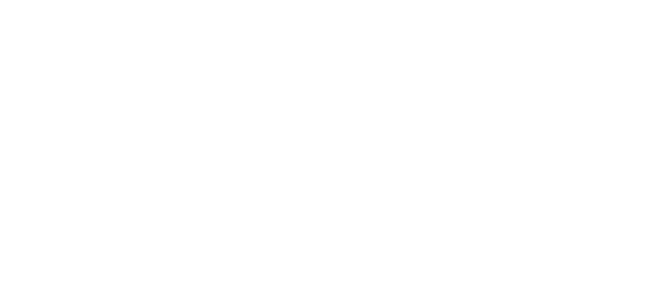
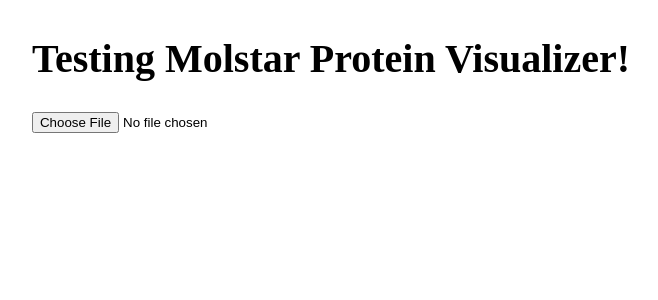
Before and after one commit to patging/ProteinDesigner, a React (Vite) app in the folder src/frontend/: page /test-molstar in a window 1280 px wide. Before the commit this address had no page. Shown: the top 300 px of the page, without its empty margins (309-967 px from the left). Built offline with nearby package versions, Linux system fonts and the light colour scheme.

Commit message:
Testing molstar protein visualizer, updated dependencies

```diff
--- a/src/frontend/package.json
+++ b/src/frontend/package.json
@@ -32,6 +32,7 @@
     "eslint-plugin-react-hooks": "^7.0.1",
     "eslint-plugin-react-refresh": "^0.4.24",
     "globals": "^16.5.0",
+    "sass-embedded": "^1.97.3",
     "typescript": "~5.9.3",
     "typescript-eslint": "^8.48.0",
     "vite": "^7.3.1"
--- a/src/frontend/src/components/AppRouter.tsx
+++ b/src/frontend/src/components/AppRouter.tsx
@@ -2,6 +2,7 @@
 import { LoginForm } from "./LoginForm";
 import { SignUpForm } from "./SignUpForm";
 import { Dashboard } from "./Dashboard";
+import { TestMolstar } from "./TestMolstar";
 
 /**
  * AppRouter
@@ -17,6 +18,7 @@
         <Route path="/login" element={<LoginForm />} />
         <Route path="/signup" element={<SignUpForm />} />
         <Route path="/home" element={<Dashboard />} />
+        <Route path="/test-molstar" element={<TestMolstar />} />
       </Routes>
     </BrowserRouter>
   );
--- a/src/frontend/src/components/Dashboard.tsx
+++ b/src/frontend/src/components/Dashboard.tsx
@@ -106,7 +106,7 @@
         <DashboardLink labelText="Dashboard" linkTo="/home">
           <SpaceDashboardOutlinedIcon />
         </DashboardLink>
-        <DashboardLink labelText="New Design" linkTo="/signup">
+        <DashboardLink labelText="New Design" linkTo="/test-molstar">
           <AddOutlinedIcon />
         </DashboardLink>
         <DashboardLink labelText="Settings" linkTo="/signup">
--- /dev/null
+++ b/src/frontend/src/components/TestMolstar.tsx
@@ -0,0 +1,32 @@
+import { useLocation } from "react-router-dom";
+import { Viewer } from "@e-infra/react-molstar-wrapper";
+import type { Protein } from "@e-infra/react-molstar-wrapper";
+import "@e-infra/react-molstar-wrapper/style.css";
+import { useState, ChangeEvent } from "react";
+
+export function TestMolstar() {
+  const location = useLocation();
+  const name = location.state?.name;
+
+  const [protein, setProtein] = useState<Protein | undefined>();
+
+  const handleFileChange = (event: React.ChangeEvent<HTMLInputElement>) => {
+    const file = event.target.files?.[0];
+    if (file) {
+      setProtein({ file });
+    }
+  };
+
+  const modelUrls = {
+    pdbId: (url: string) => url, // We just pass the Blob URL directly
+  };
+
+  return (
+    <div style={{ backgroundColor: "white", fontSize: "20px", color: "black" }}>
+      <h1>Testing Molstar Protein Visualizer!</h1>
+      <h2>{name}</h2>
+      <input type="file" onChange={handleFileChange} accept=".pdb,.cif" />
+      {protein && <Viewer proteins={[protein]} height={500} />}
+    </div>
+  );
+}
```
Also changed, not shown: src/frontend/src/components/TempHome.tsx (deleted, +0 -13 lines), 1 other file (tests, documents, lock files or other folders).
